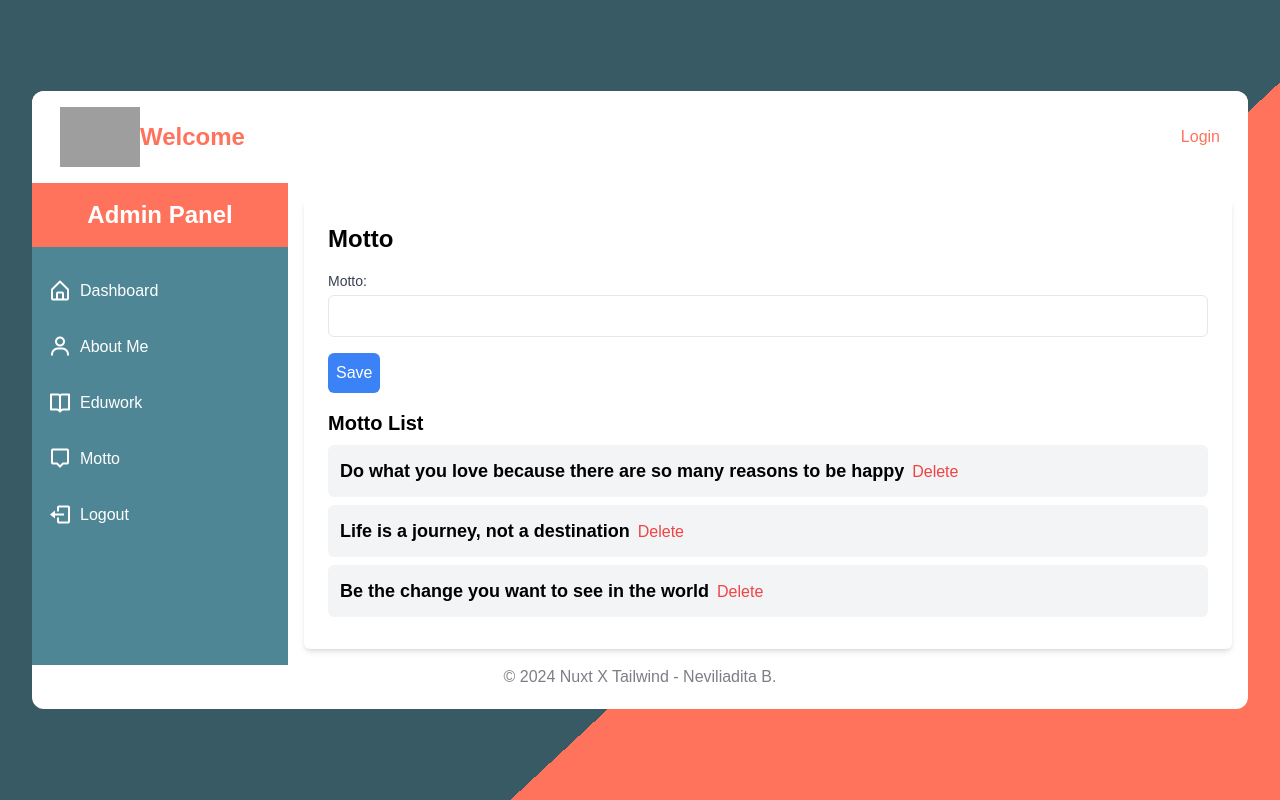
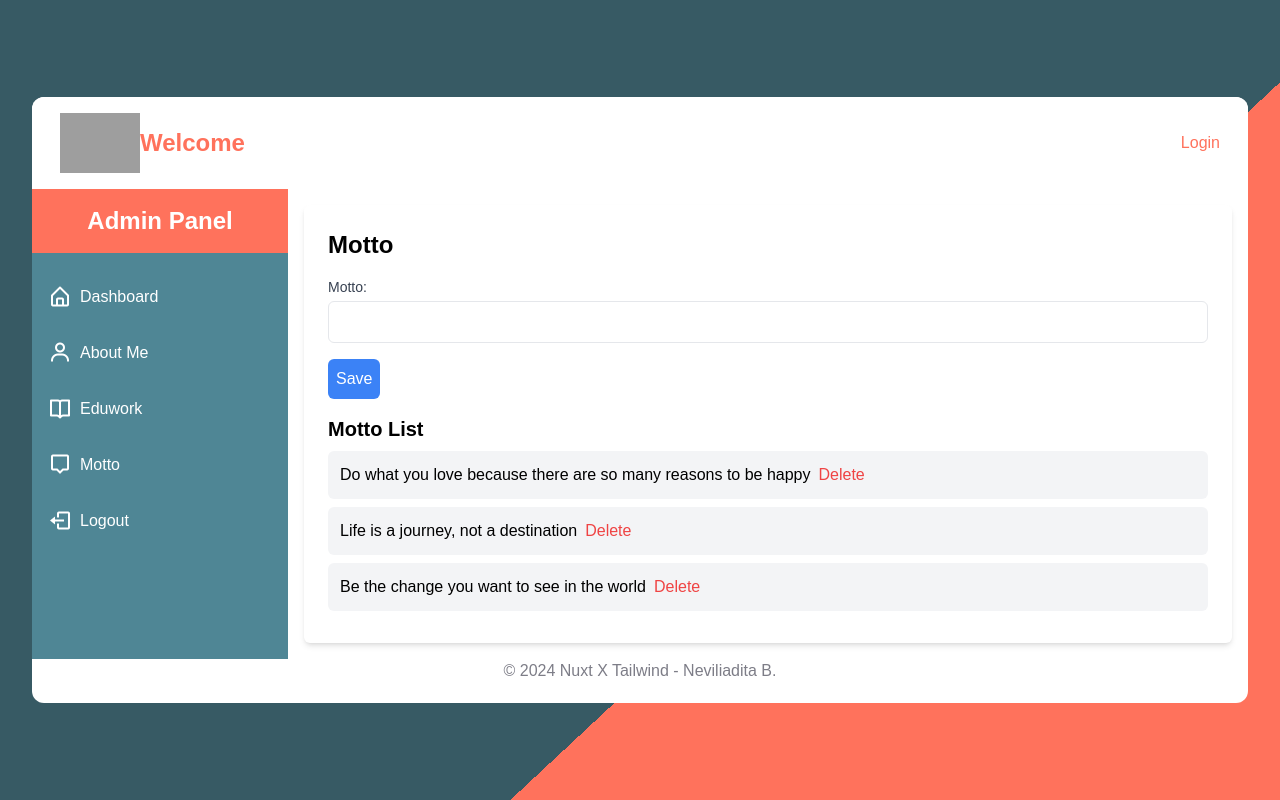
Before and after one commit to neviliadita17/btj-nuxt-web-profile, a Nuxt app: page /admin/motto in a window 1280 px wide. Built offline with nearby package versions, Linux system fonts and the light colour scheme; grey boxes are pictures that could not be loaded.

Commit message:
Update motto.vue

```diff
--- a/pages/admin/motto.vue
+++ b/pages/admin/motto.vue
@@ -23,7 +23,7 @@
               <h2 class="text-xl font-semibold mb-2">Motto List</h2>
               <ul>
                 <li v-for="(mottoItem, index) in mottoData" :key="index" class="mb-2 bg-gray-100 p-3 rounded-md">
-                  <span class="text-lg font-semibold">{{ mottoItem.motto }}</span>
+                  <span class="text-md font-medium">{{ mottoItem.motto }}</span>
                   <button @click="deleteMotto(index)" class="ml-2 text-red-500">Delete</button>
                 </li>
               </ul>
```
